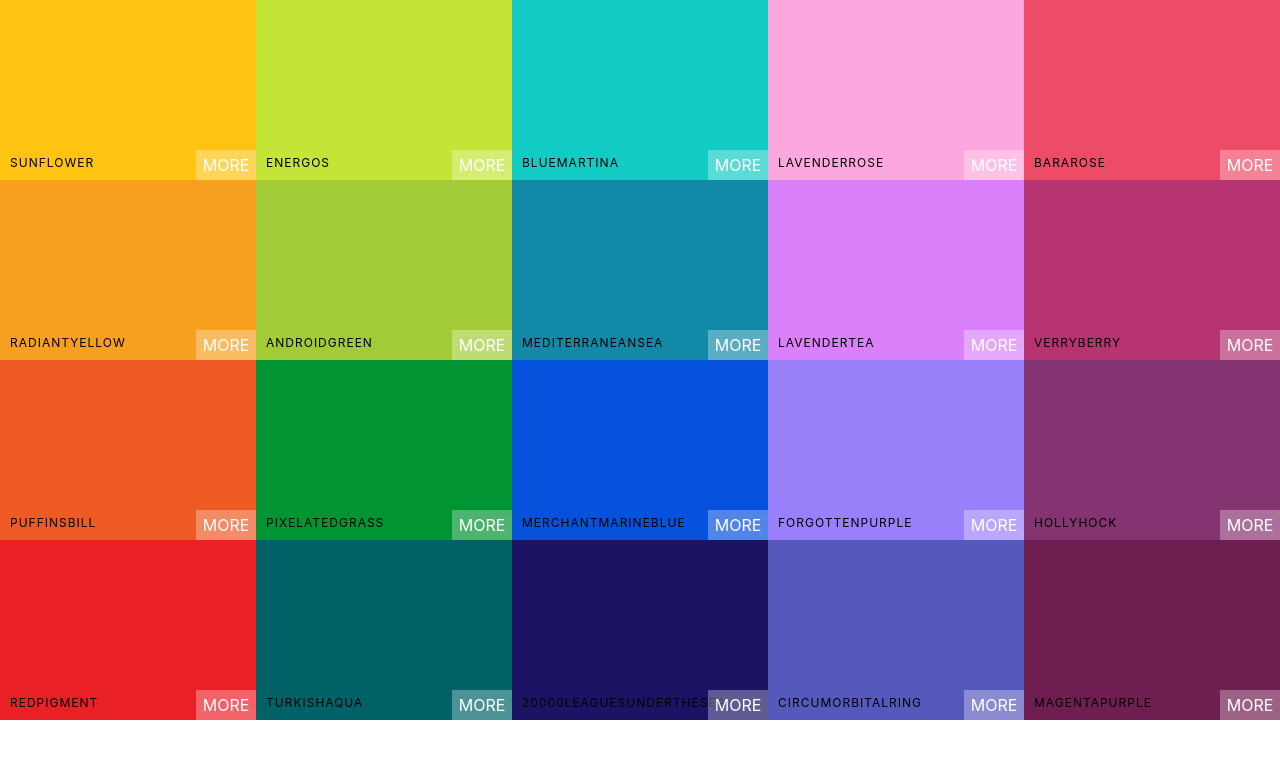
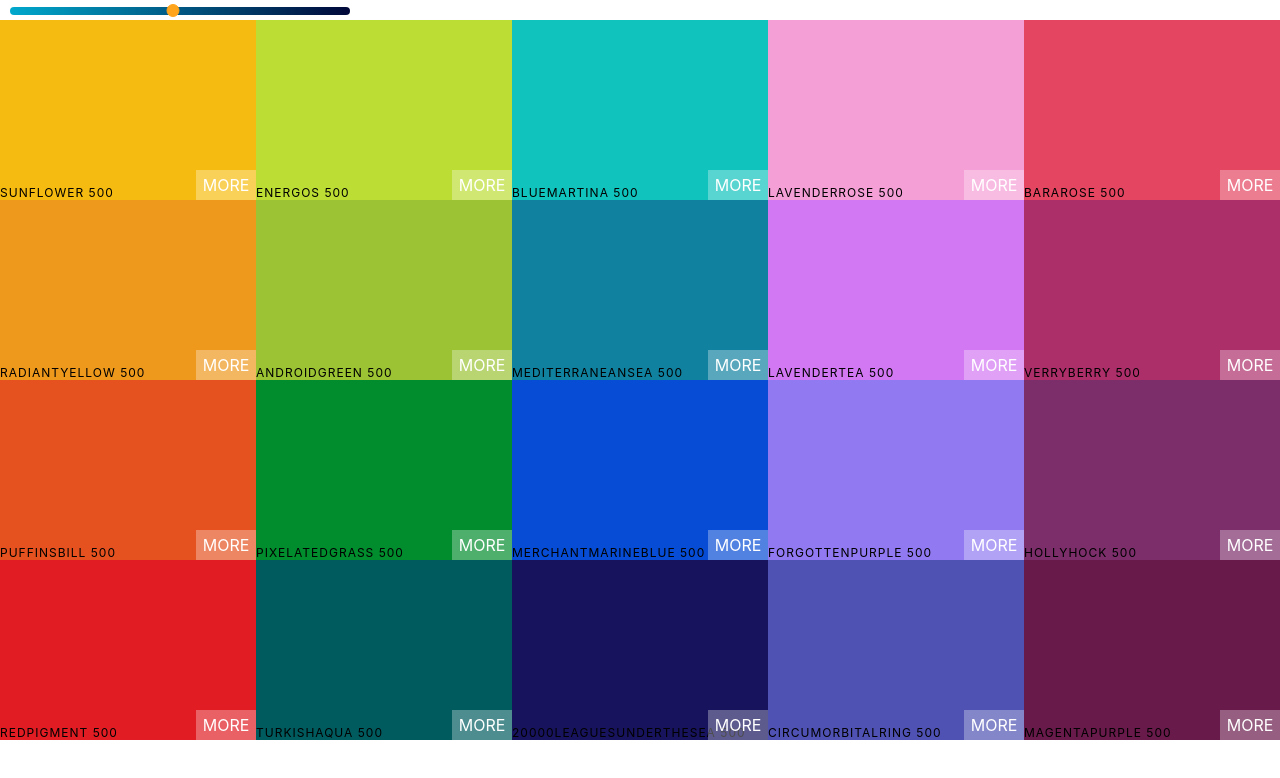
Before and after one commit to logicb0mb/cores-paleta, a React (Create React App) app: page / in a window 1280 px wide. Shown: the top 778 px of the page. Built offline with nearby package versions, Linux system fonts and the light colour scheme.

Commit message:
Color Shades Generation && Color slider

```diff
--- a/package.json
+++ b/package.json
@@ -6,6 +6,8 @@
     "@testing-library/jest-dom": "^4.2.4",
     "@testing-library/react": "^9.3.2",
     "@testing-library/user-event": "^7.1.2",
+    "chroma-js": "^2.1.0",
+    "rc-slider": "^9.2.4",
     "react": "^16.13.1",
     "react-copy-to-clipboard": "^5.0.2",
     "react-dom": "^16.13.1",
--- a/src/App.js
+++ b/src/App.js
@@ -1,11 +1,12 @@
 import React from 'react';
 import Palette from './components/Palette';
 import seedColors from './seedColors';
-
+import { generatePalette } from './colorHelpers';
 function App() {
+    console.log();
     return (
         <div>
-            <Palette {...seedColors[2]} />
+            <Palette palette={generatePalette(seedColors[2])} />
         </div>
     );
 }
--- /dev/null
+++ b/src/colorHelpers.js
@@ -0,0 +1,43 @@
+import chroma from 'chroma-js';
+
+const levels = [50, 100, 200, 300, 400, 500, 600, 700, 800, 900];
+
+function generatePalette(straterPalette) {
+    let newPalette = {
+        paletteName: straterPalette.paletteName,
+        id: straterPalette.id,
+        emoji: straterPalette.emoji,
+        colors: {},
+    };
+
+    for (let level of levels) {
+        newPalette.colors[level] = [];
+    }
+    for (let color of straterPalette.colors) {
+        let scale = generateScale(color.color, 10).reverse();
+        for (let i in scale) {
+            newPalette.colors[levels[i]].push({
+                name: `${color.name} ${levels[i]}`,
+                id: color.name.toLowerCase().replace(/ /g, '-'),
+                hex: scale[i],
+                rgb: chroma(scale[i]).css(),
+                rgba: chroma(scale[i])
+                    .css()
+                    .replace('rgb', 'rgba')
+                    .replace(')', ',1.0)'),
+            });
+        }
+    }
+    return newPalette;
+}
+
+function getRange(hexColor) {
+    const end = '#fff';
+    return [chroma(hexColor).darken(1.4).hex(), hexColor, end];
+}
+
+function generateScale(hexColor, numberOfColors) {
+    return chroma.scale(getRange(hexColor)).mode('lab').colors(numberOfColors);
+}
+
+export { generatePalette };
--- a/src/components/ColorBox.css
+++ b/src/components/ColorBox.css
@@ -34,7 +34,7 @@
 
 .box-content {
     position: absolute;
-    padding: 10px;
+    /* padding: 10px;  this padding was causing an overflow and generating a horizontal scrollbar */
     width: 100%;
     left: 0px;
     bottom: 0px;
--- a/src/components/Palette.css
+++ b/src/components/Palette.css
@@ -4,3 +4,39 @@
 .Palette__colors {
     height: 90%;
 }
+.slider {
+    display: inline-block;
+    width: 340px;
+    margin: 0 10px;
+}
+
+.rc-slider-track {
+    background-color: transparent;
+}
+.rc-slider-handle,
+.rc-slider-handle:hover,
+.rc-slider-handle:focus,
+.rc-slider-handle:active {
+    background-color: #ffa41b;
+    outline: none;
+    border: 1px solid #ffa41b;
+    box-shadow: none;
+    width: 13px;
+    height: 13px;
+    margin-left: -7px;
+    margin-top: -3px;
+}
+.rc-slider-rail {
+    height: 8px;
+    background: #9cecfb; /* fallback for old browsers */
+    background: -webkit-linear-gradient(
+        to left,
+        #000839,
+        #00a8cc
+    ); /* Chrome 10-25, Safari 5.1-6 */
+    background: linear-gradient(
+        to left,
+        #000839,
+        #00a8cc
+    ); /* W3C, IE 10+/ Edge, Firefox 16+, Chrome 26+, Opera 12+, Safari 7+ */
+}
--- a/src/components/Palette.js
+++ b/src/components/Palette.js
@@ -1,15 +1,36 @@
 import React, { Component } from 'react';
 import ColorBox from './ColorBox';
-
+import Slider, { Range } from 'rc-slider';
+import 'rc-slider/assets/index.css'; //this should be included before our own styles in order for edited styles (slider) to work
 import './Palette.css';
 
 export default class Palette extends Component {
+    constructor(props) {
+        super(props);
+        this.state = {
+            level: 500,
+        };
+    }
+    changeLevel = (newLevel) => {
+        this.setState({ level: newLevel });
+    };
     render() {
-        const colorBoxes = this.props.colors.map((color) => (
-            <ColorBox background={color.color} name={color.name} />
+        const { colors } = this.props.palette;
+        const { level } = this.state;
+        const colorBoxes = colors[level].map((color) => (
+            <ColorBox background={color.hex} name={color.name} />
         ));
         return (
             <div className="Palette">
+                <div className="slider">
+                    <Slider
+                        defaultValue={level}
+                        min={100}
+                        max={900}
+                        step={100}
+                        onAfterChange={this.changeLevel}
+                    />
+                </div>
                 {/* Navbar goes here*/}
                 <div className="Palette__colors">{colorBoxes}</div>
                 {/* Footer */}
```
Also changed, not shown: 1 other file (tests, documents, lock files or other folders).
